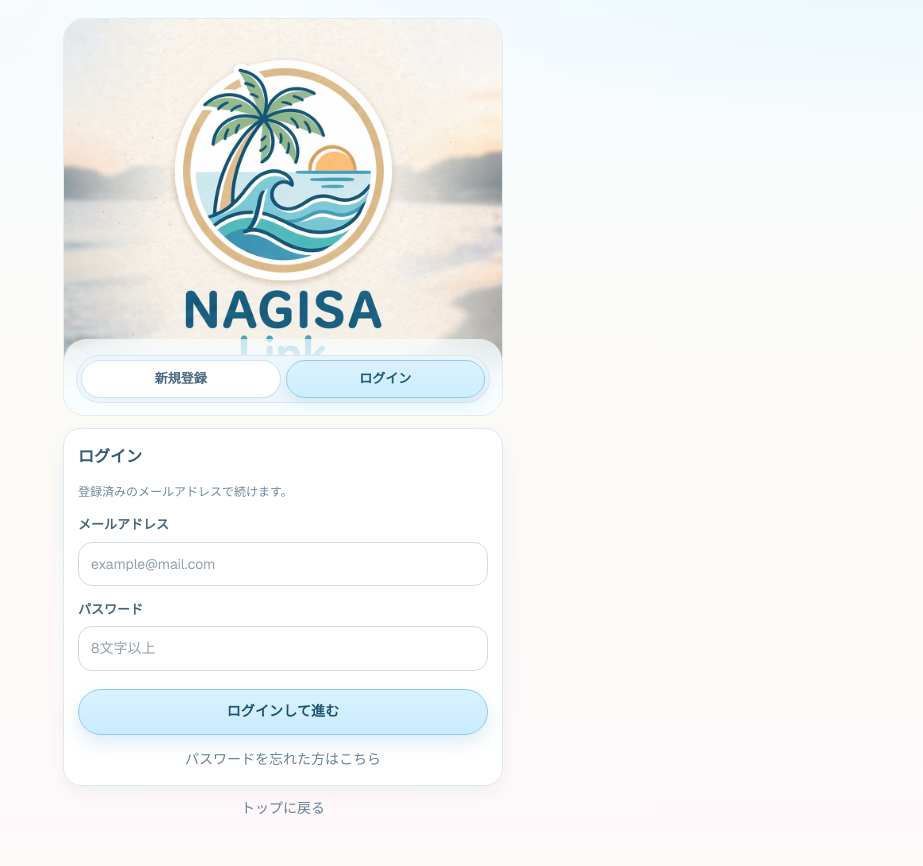
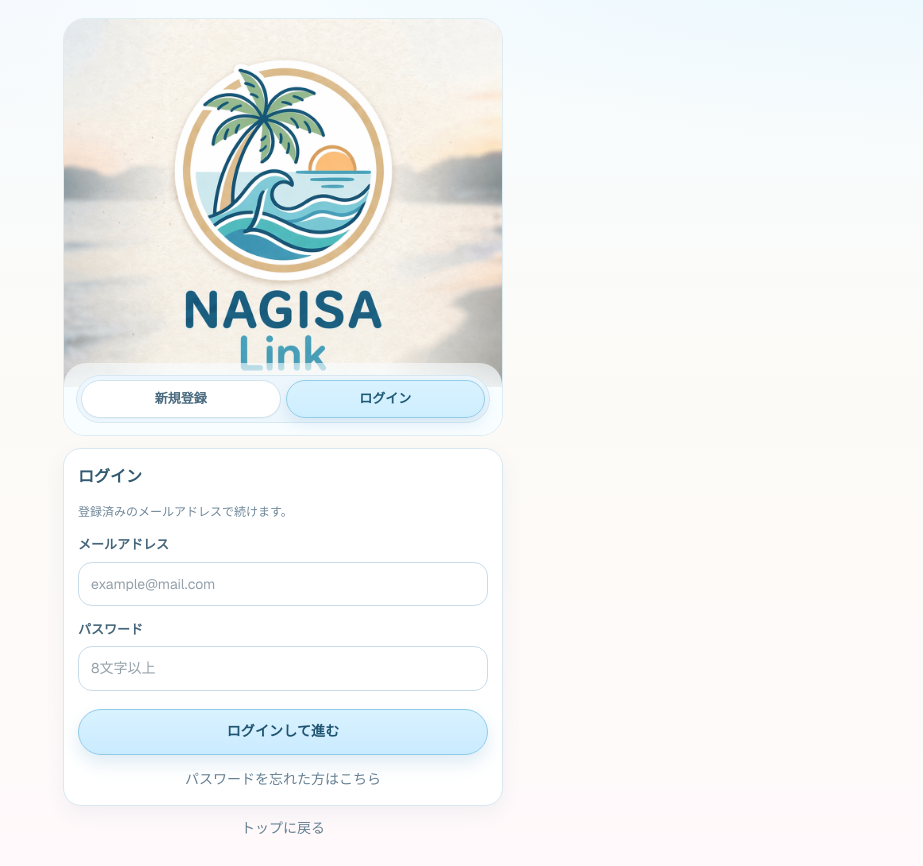
Before and after one commit to enzinhiro/nagisa-link, a Next.js app: page /auth in a window 1280 px wide. Shown: the whole page, without its empty margins (357-1280 px from the left). Built offline with nearby package versions, Linux system fonts and the light colour scheme; no server answers.

Commit message:
Reduce auth CTA overlap on hero image

```diff
--- a/src/app/auth/page.tsx
+++ b/src/app/auth/page.tsx
@@ -352,7 +352,7 @@ export default function AuthPage() {
                 className="object-cover object-center"
               />
             </div>
-            <div className="relative -mt-12 rounded-t-[22px] bg-gradient-to-b from-[#f8fdff]/70 via-[#f8fdff]/96 to-[#f8fdff] px-3 pb-3 pt-4">
+            <div className="relative -mt-6 rounded-t-[22px] bg-gradient-to-b from-[#f8fdff]/60 via-[#f8fdff]/95 to-[#f8fdff] px-3 pb-3 pt-3">
               <div className="tab-shell">
                 <button
                   type="button"
```
